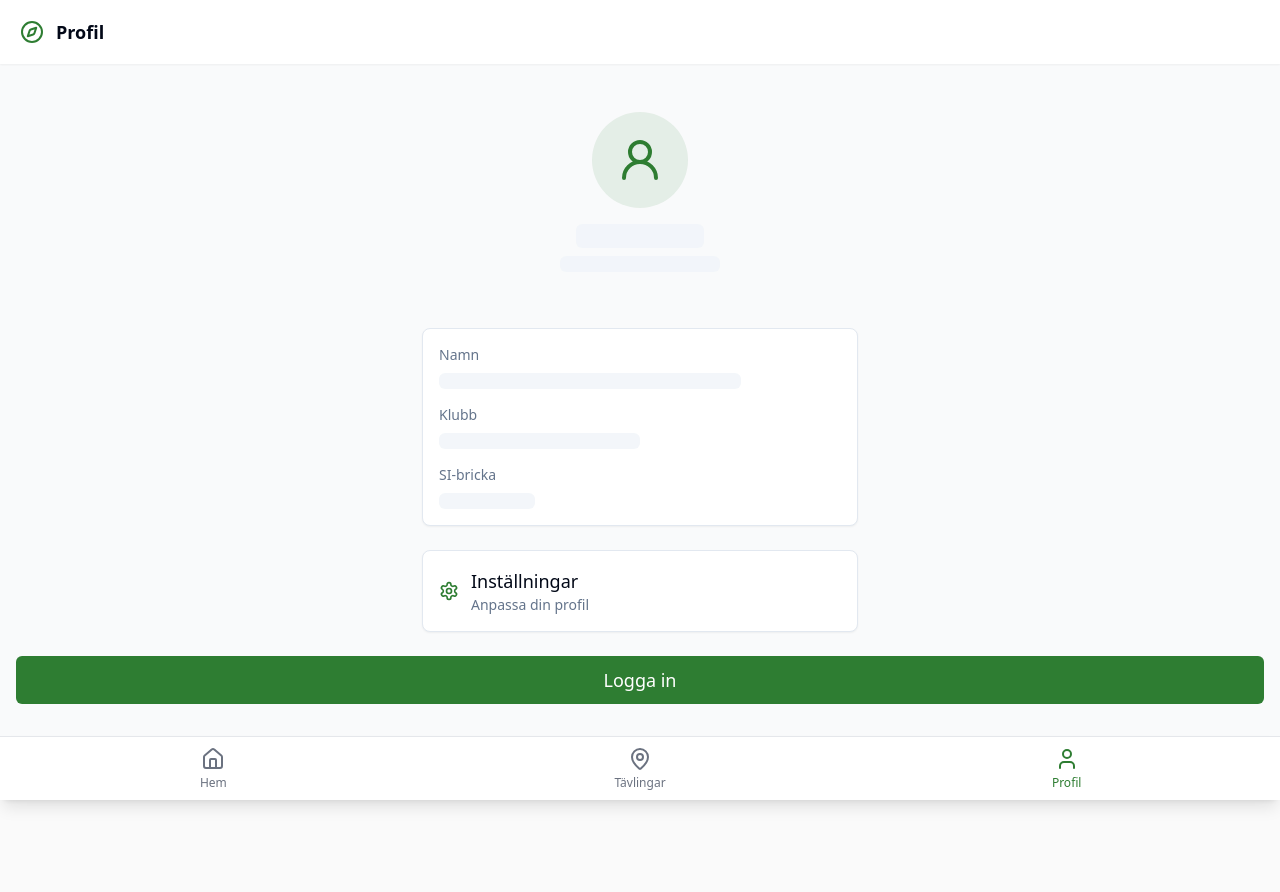
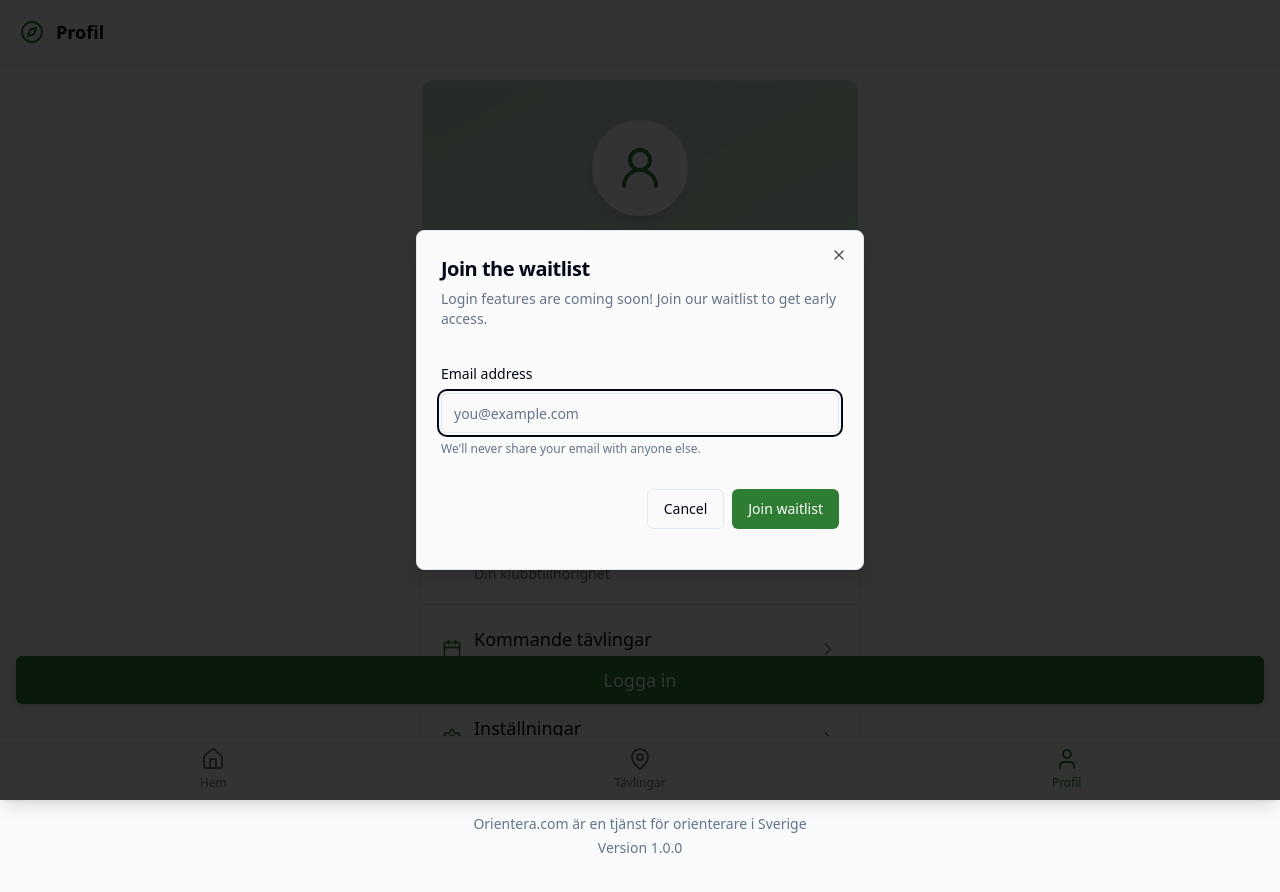
Before and after one commit to runemalm/orientera-mobile, a React (Vite) app: page /profile in a window 1280 px wide. Both pictures are taken after a click on the button "Logga in". Shown: the top 892 px of the page. Before the commit the page ends 800 px from the top, so only its background shows below. Built offline with nearby package versions, Linux system fonts and the light colour scheme.

Commit message:
Refactor: Redesign Profile page
Redesign the profile page and add a waitlist option for the login feature.

```diff
--- /dev/null
+++ b/src/components/profile/LoginWaitlistDialog.tsx
@@ -0,0 +1,99 @@
+
+import React, { useState } from 'react';
+import { Dialog, DialogContent, DialogHeader, DialogTitle, DialogDescription, DialogFooter } from '@/components/ui/dialog';
+import { Button } from '@/components/ui/button';
+import { Input } from '@/components/ui/input';
+import { useToast } from '@/hooks/use-toast';
+import { CheckCircle } from 'lucide-react';
+
+interface LoginWaitlistDialogProps {
+  isOpen: boolean;
+  onClose: () => void;
+}
+
+const LoginWaitlistDialog: React.FC<LoginWaitlistDialogProps> = ({ isOpen, onClose }) => {
+  const [email, setEmail] = useState('');
+  const [isSubmitted, setIsSubmitted] = useState(false);
+  const { toast } = useToast();
+
+  const handleSubmit = (e: React.FormEvent) => {
+    e.preventDefault();
+
+    if (!email || !email.includes('@')) {
+      toast({
+        title: "Invalid email",
+        description: "Please enter a valid email address",
+        variant: "destructive",
+      });
+      return;
+    }
+
+    // Here you would typically send this to your backend
+    console.log('Email submitted to waitlist:', email);
+    setIsSubmitted(true);
+
+    toast({
+      title: "Success!",
+      description: "You've been added to the waitlist",
+    });
+  };
+
+  return (
+    <Dialog open={isOpen} onOpenChange={(open) => !open && onClose()}>
+      <DialogContent className="sm:max-w-md">
+        <DialogHeader>
+          <DialogTitle className="text-xl font-semibold">Join the waitlist</DialogTitle>
+          <DialogDescription>
+            Login features are coming soon! Join our waitlist to get early access.
+          </DialogDescription>
+        </DialogHeader>
+
+        {isSubmitted ? (
+          <div className="py-6 flex flex-col items-center justify-center text-center space-y-4">
+            <div className="rounded-full bg-green-100 p-3">
+              <CheckCircle className="h-8 w-8 text-green-600" />
+            </div>
+            <h3 className="font-medium text-lg">Thank you for joining!</h3>
+            <p className="text-muted-foreground">
+              We'll notify you when login features are available.
+            </p>
+            <Button onClick={onClose} className="mt-4">
+              Close
+            </Button>
+          </div>
+        ) : (
+          <form onSubmit={handleSubmit} className="space-y-4 py-4">
+            <div className="space-y-2">
+              <label htmlFor="email" className="text-sm font-medium">
+                Email address
+              </label>
+              <Input
+                id="email"
+                type="email"
+                placeholder="you@example.com"
+                value={email}
+                onChange={(e) => setEmail(e.target.value)}
+                className="w-full"
+                required
+              />
+              <p className="text-xs text-muted-foreground">
+                We'll never share your email with anyone else.
+              </p>
+            </div>
+
+            <DialogFooter className="pt-4">
+              <Button variant="outline" onClick={onClose}>
+                Cancel
+              </Button>
+              <Button type="submit">
+                Join waitlist
+              </Button>
+            </DialogFooter>
+          </form>
+        )}
+      </DialogContent>
+    </Dialog>
+  );
+};
+
+export default LoginWaitlistDialog;
--- a/src/pages/ProfilePage.tsx
+++ b/src/pages/ProfilePage.tsx
@@ -1,67 +1,115 @@
 
-import React from 'react';
+import React, { useState } from 'react';
 import MobileLayout from '../components/layout/MobileLayout';
-import { UserRound, Settings } from 'lucide-react';
+import { UserRound, Award, Compass, MapPin, Calendar, Settings, ChevronRight } from 'lucide-react';
 import { Button } from '@/components/ui/button';
 import { Card } from '@/components/ui/card';
-import { Skeleton } from '@/components/ui/skeleton';
+import LoginWaitlistDialog from '../components/profile/LoginWaitlistDialog';
 
 const ProfilePage: React.FC = () => {
+  const [showWaitlistDialog, setShowWaitlistDialog] = useState(false);
+
   return (
     <MobileLayout title="Profil">
-      <div className="p-4 space-y-6">
-        {/* Profile Header */}
-        <div className="flex flex-col items-center justify-center py-8">
-          <div className="w-24 h-24 bg-primary/10 rounded-full flex items-center justify-center mb-4">
+      <div className="p-4 space-y-8">
+        {/* Profile Header with gradient background */}
+        <div className="relative overflow-hidden rounded-xl bg-gradient-to-br from-primary/30 to-accent/40">
+          <div className="absolute inset-0 bg-white/10 backdrop-blur-sm"></div>
+          <div className="relative flex flex-col items-center justify-center py-10 px-4 text-center">
+            <div className="w-24 h-24 bg-white rounded-full shadow-lg flex items-center justify-center mb-4 border-4 border-white">
               <UserRound className="w-12 h-12 text-primary" />
             </div>
-          <div className="space-y-2 text-center">
-            <Skeleton className="h-6 w-32 mx-auto" />
-            <Skeleton className="h-4 w-40 mx-auto" />
+            <h2 className="text-xl font-bold mt-3">Välkommen!</h2>
+            <p className="text-sm text-muted-foreground mt-1">
+              Logga in för att se din profil
+            </p>
           </div>
         </div>
 
-        {/* Profile Info */}
-        <Card className="p-4 space-y-4">
-          <div className="space-y-2">
-            <div className="text-sm text-muted-foreground">Namn</div>
-            <Skeleton className="h-4 w-3/4" />
-          </div>
-
-          <div className="space-y-2">
-            <div className="text-sm text-muted-foreground">Klubb</div>
-            <Skeleton className="h-4 w-1/2" />
-          </div>
-
-          <div className="space-y-2">
-            <div className="text-sm text-muted-foreground">SI-bricka</div>
-            <Skeleton className="h-4 w-24" />
+        {/* Stats Cards */}
+        <div className="grid grid-cols-2 gap-4">
+          <Card className="p-4 bg-secondary/10 border-none shadow-sm">
+            <div className="flex flex-col items-center">
+              <Compass className="h-8 w-8 text-secondary mb-2" />
+              <h3 className="font-semibold">0</h3>
+              <p className="text-xs text-muted-foreground">Tävlingar</p>
             </div>
           </Card>
 
-        {/* Settings */}
-        <Card className="p-4">
+          <Card className="p-4 bg-primary/10 border-none shadow-sm">
+            <div className="flex flex-col items-center">
+              <Award className="h-8 w-8 text-primary mb-2" />
+              <h3 className="font-semibold">0</h3>
+              <p className="text-xs text-muted-foreground">Resultat</p>
+            </div>
+          </Card>
+        </div>
+
+        {/* Quick Links */}
+        <Card className="overflow-hidden border-none shadow-sm divide-y">
+          <div className="p-5 flex items-center justify-between">
+            <div className="flex items-center gap-3">
+              <MapPin className="text-primary w-5 h-5" />
+              <div>
+                <h3 className="font-medium">Klubb</h3>
+                <p className="text-sm text-muted-foreground">
+                  Din klubbtillhörighet
+                </p>
+              </div>
+            </div>
+            <ChevronRight className="text-muted-foreground w-5 h-5" />
+          </div>
+
+          <div className="p-5 flex items-center justify-between">
+            <div className="flex items-center gap-3">
+              <Calendar className="text-primary w-5 h-5" />
+              <div>
+                <h3 className="font-medium">Kommande tävlingar</h3>
+                <p className="text-sm text-muted-foreground">
+                  Se dina anmälningar
+                </p>
+              </div>
+            </div>
+            <ChevronRight className="text-muted-foreground w-5 h-5" />
+          </div>
+
+          <div className="p-5 flex items-center justify-between">
             <div className="flex items-center gap-3">
               <Settings className="text-primary w-5 h-5" />
               <div>
                 <h3 className="font-medium">Inställningar</h3>
                 <p className="text-sm text-muted-foreground">
-                Anpassa din profil
+                  Anpassa din upplevelse
                 </p>
               </div>
             </div>
+            <ChevronRight className="text-muted-foreground w-5 h-5" />
+          </div>
         </Card>
+
+        {/* About text */}
+        <div className="text-center text-sm text-muted-foreground">
+          <p>Orientera.com är en tjänst för orienterare i Sverige</p>
+          <p className="mt-1">Version 1.0.0</p>
+        </div>
 
         {/* Login Button */}
         <div className="fixed bottom-24 inset-x-0 px-4">
           <Button
             variant="default"
-            className="w-full py-6 text-lg font-medium"
+            className="w-full py-6 text-lg font-medium shadow-md"
+            onClick={() => setShowWaitlistDialog(true)}
           >
             Logga in
           </Button>
         </div>
       </div>
+
+      {/* Waitlist Dialog */}
+      <LoginWaitlistDialog
+        isOpen={showWaitlistDialog}
+        onClose={() => setShowWaitlistDialog(false)}
+      />
     </MobileLayout>
   );
 };
```
Lines whose indentation alone changed are shown as unchanged.
